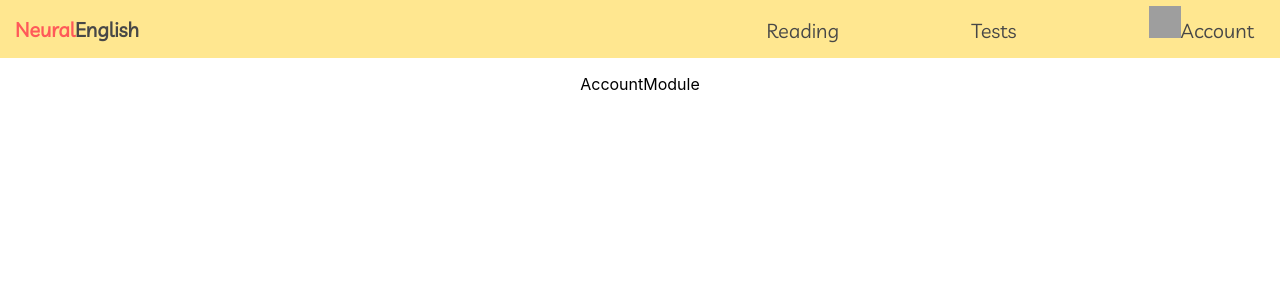
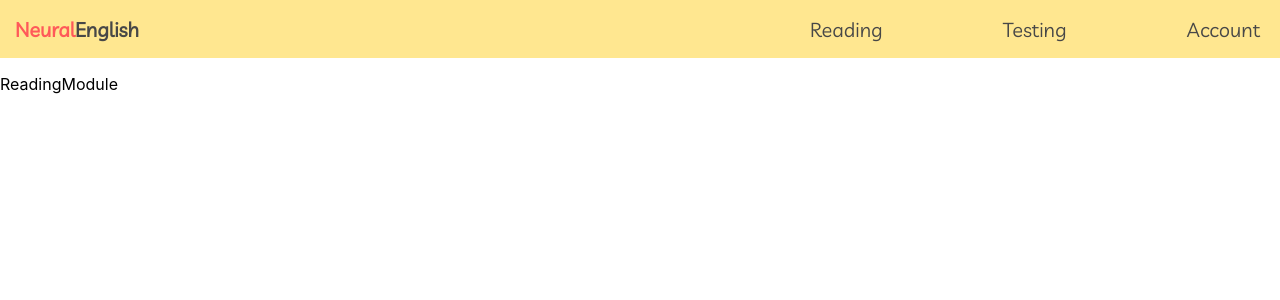
Before and after one commit to KatrinaSav/NeuralEnglish, a React (Create React App) app: page /reading in a window 1280 px wide. Shown: the top 300 px of the page. Built offline with nearby package versions, Linux system fonts and the light colour scheme; grey boxes are pictures that could not be loaded.

Commit message:
redux + routing

```diff
--- a/package.json
+++ b/package.json
@@ -8,8 +8,10 @@
     "@testing-library/user-event": "^13.5.0",
     "react": "^18.2.0",
     "react-dom": "^18.2.0",
+    "react-redux": "^8.1.3",
     "react-router-dom": "^6.16.0",
     "react-scripts": "5.0.1",
+    "redux": "^4.2.1",
     "web-vitals": "^2.1.4"
   },
   "scripts": {
--- a/src/App.css
+++ b/src/App.css
@@ -2,29 +2,30 @@
   text-align: center;
 }
 
+.navPanel {
+}
 .navigationDiv {
   background-color: #ffe790;
   max-height: 4.3%;
   text-align: center;
   display: flex;
+  align-items: center;
   justify-content: space-between;
 }
 
-.navigationButton {
+.navLink {
   border: 0px;
+  text-decoration: none;
   color: #474747;
   background-color: #ffe790;
-  /* text-align: center; */
   font-family: 'Livvic';
   font-size: 20px;
-  margin: 5px;
   margin-left: 100px;
   margin-right: 20px;
-  align-items: center;
 }
 
-.navigationButton:hover {
-  background-color: #ffeba6;
+.navLink:hover {
+  color: #ffffff;
 }
 
 .iconAccount {
@@ -37,6 +38,7 @@
   margin-left: 15px;
   font-family: 'Livvic';
   font-size: 20px;
+  display: inline-block;
   color: #474747;
 }
 
--- a/src/App.js
+++ b/src/App.js
@@ -1,30 +1,22 @@
-import './App.css';
-import TestingModule from './components/TestingModule';
-import AccountModule from './components/AccountModule';
-import ReadingModule from './components/ReadingModule';
-import { useState } from 'react';
+import './App.css'
+import TestingModule from './components/TestingModule'
+import AccountModule from './components/AccountModule'
+import ReadingModule from './components/ReadingModule'
+import { useState } from 'react'
+import { Route, Routes } from 'react-router-dom'
+import DefaultLayout from './components/DefaultLayout'
 
 // router add
 function App() {
-  const [page, setPage] = useState(<AccountModule/>)
-  // let page = <AccountModule/>
   return (
-    <div className="App">
-      <div className='navigationDiv'>
-        <h2 className='mainLabel'><span className='redLabel'>Neural</span>English</h2>
-        <div>
-          <button className='navigationButton' onClick={()=>{setPage(<ReadingModule/>)}}>Reading</button>
-          <button className='navigationButton' onClick={()=>{setPage(<TestingModule/>)}}>Tests</button>
-          <button className='navigationButton' onClick={()=>{setPage(<AccountModule/>)}}><img className='iconAccount'
-           src='https://static-00.iconduck.com/assets.00/profile-circle-icon-512x511-27c2rv9p.png'
-           alt='iconAccount'></img>Account</button>
-        </div>
-      </div>
-      <div>
-        {page}
-      </div>
-    </div>
-  );
+    <Routes>
+      <Route path="/" element={<DefaultLayout />}>
+        <Route index element={<AccountModule />}></Route>
+        <Route path="reading" element={<ReadingModule />}></Route>
+        <Route path="testing" element={<TestingModule />}></Route>
+      </Route>
+    </Routes>
+  )
 }
 
-export default App;
+export default App
--- /dev/null
+++ b/src/components/DefaultLayout.js
@@ -0,0 +1,13 @@
+import { Outlet } from 'react-router-dom'
+import Menu from './Menu'
+
+const DefaultLayout = () => {
+  return (
+    <>
+      <Menu />
+      <Outlet />
+    </>
+  )
+}
+
+export default DefaultLayout
--- /dev/null
+++ b/src/components/Menu.js
@@ -0,0 +1,24 @@
+import { Link } from 'react-router-dom'
+
+const Menu = () => {
+  return (
+    <nav className="navigationDiv">
+      <h2 className="mainLabel">
+        <span className="redLabel">Neural</span>English
+      </h2>
+      <div className="navPanel">
+        <Link className="navLink" to={'reading'}>
+          Reading
+        </Link>
+        <Link className="navLink" to={'testing'}>
+          Testing
+        </Link>
+        <Link className="navLink" to={'.'}>
+          Account
+        </Link>
+      </div>
+    </nav>
+  )
+}
+
+export default Menu
--- a/src/components/ReadingModule.js
+++ b/src/components/ReadingModule.js
@@ -1,18 +1,8 @@
-
-import { useState } from 'react';
-import { useEffect } from 'react';
+import { useState } from 'react'
+import { useEffect } from 'react'
 
 const ReadingModule = () => {
-    return <p>ReadingModule</p>
-    const [tasks, setTasks] = useState(null);
-    useEffect(() => {
-        fetch('http://localhost:8080/testing')
-        .then((response) => response.json()).catch(console.log("Kek"))
-        .then((json) => {
-            setTasks(json);
-        });
-    }, []);
-return tasks
+  return <p>ReadingModule</p>
 }
 
 export default ReadingModule
--- a/src/index.js
+++ b/src/index.js
@@ -1,17 +1,20 @@
-import React from 'react';
-import ReactDOM from 'react-dom/client';
-import './index.css';
-import App from './App';
-import reportWebVitals from './reportWebVitals';
+import React from 'react'
+import ReactDOM from 'react-dom/client'
+import './index.css'
+import App from './App'
+import reportWebVitals from './reportWebVitals'
+import { BrowserRouter } from 'react-router-dom'
 
-const root = ReactDOM.createRoot(document.getElementById('root'));
+const root = ReactDOM.createRoot(document.getElementById('root'))
 root.render(
   <React.StrictMode>
-    <App />
+    <BrowserRouter>
+      <App />
+    </BrowserRouter>
   </React.StrictMode>
-);
+)
 
 // If you want to start measuring performance in your app, pass a function
 // to log results (for example: reportWebVitals(console.log))
 // or send to an analytics endpoint. Learn more: https://bit.ly/CRA-vitals
-reportWebVitals();
+reportWebVitals()
--- /dev/null
+++ b/src/store/index.js
@@ -0,0 +1,5 @@
+import { combineReducers } from 'redux'
+import { CounterReducer } from './ExampleReducer'
+
+const rootReducer = combineReducers({ count: CounterReducer })
+const store = configureStore({ reducer: rootReducer })
```
Also changed, not shown: src/store/ExampleReducer.js (added, +12 -0 lines), 1 other file (tests, documents, lock files or other folders).
